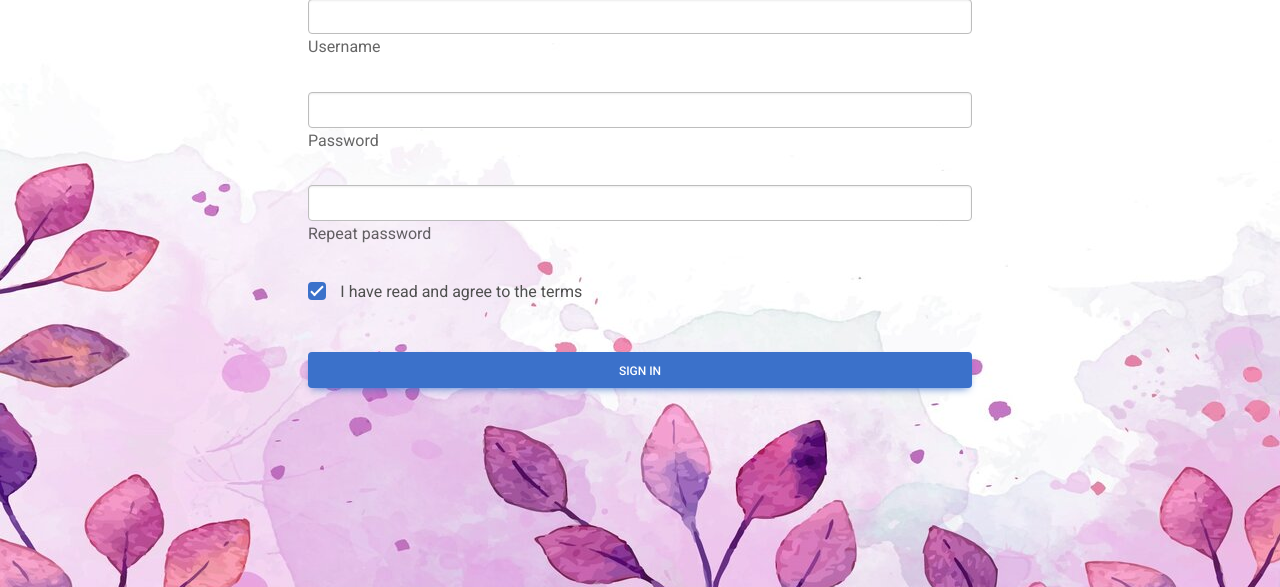
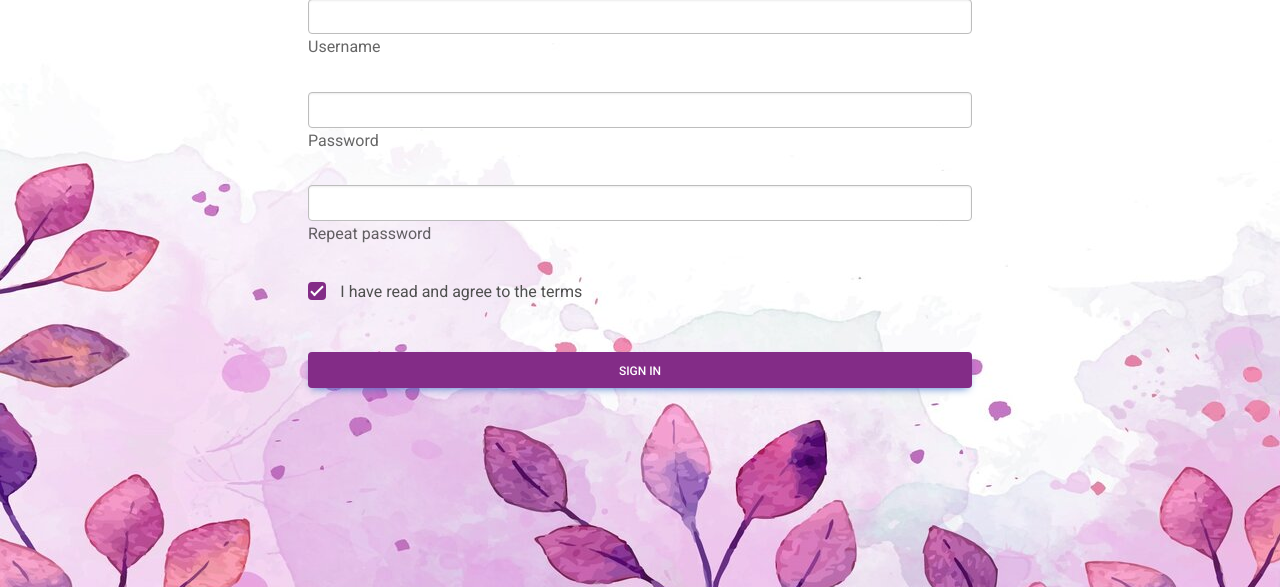
Before and after one commit to rashi-ash/Luxcart, a Django app: page /login/ in a window 1280 px wide, after a click on "REGISTER". Shown: the part 269-856 px from the top of the page. Run offline with Django 4.2, Linux system fonts and the light colour scheme; some libraries are stand-ins or nearby versions.

Commit message:
style edited

```diff
--- a/templates/login.html
+++ b/templates/login.html
@@ -2,6 +2,7 @@
 
 {%extends 'index.html'%}
 {% block content %}
+{% load static %}
 <section class="vh-100">
 <div class="container  mt-10">
 
@@ -87,8 +88,8 @@
 
             </div>
             <input class="form-check-input me-2" type="checkbox" value="" id="registerCheck" checked
-            aria-describedby="registerCheckHelpText" />
-          <label class="form-check-label" for="registerCheck">
+            aria-describedby="registerCheckHelpText" / style="background-color:  #832c87; border-color: #832c87;">
+          <label class="form-check-label" for="registerCheck" >
             I have read and agree to the terms
           </label>
             <!-- Checkbox -->
@@ -97,7 +98,7 @@
             </div>
 
             <!-- Submit button -->
-            <button type="submit" name="signup" class="btn btn-primary btn-block mb-3">Sign in</button>
+            <button type="submit" name="signup" class="btn btn-primary btn-block mb-3" style="background-color:  #832c87; ">Sign in</button>
           </form>
         </div>
       </div>
```
Also changed, not shown: db.sqlite3.
